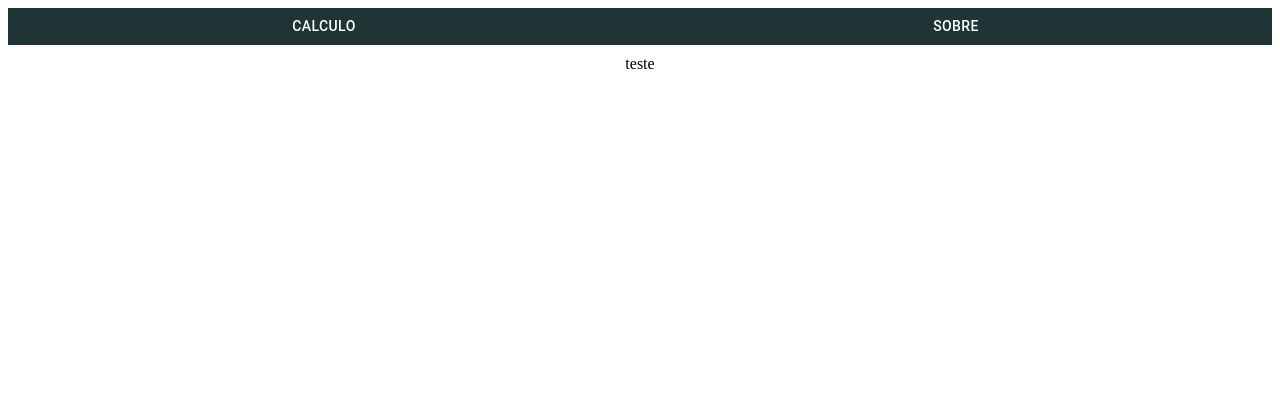
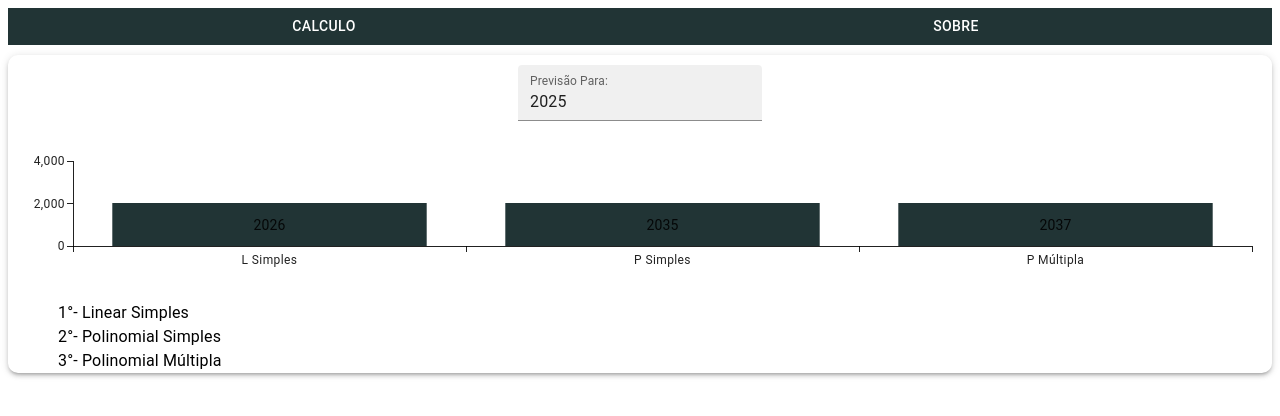
Before and after one commit to mateusaugust/inteligenciaDeNegocio, a React (Vite) app: page / in a window 1280 px wide. Shown: the top 416 px of the page. Built offline with nearby package versions, Linux system fonts and the light colour scheme.

Commit message:
feat: adição de ano e graficos com descrição

```diff
--- a/package.json
+++ b/package.json
@@ -13,6 +13,7 @@
     "@emotion/react": "^11.14.0",
     "@emotion/styled": "^11.14.0",
     "@mui/material": "^7.0.2",
+    "@mui/x-charts": "^8.3.0",
     "react": "^19.1.0",
     "react-dom": "^19.1.0",
     "react-icons": "^5.5.0"
--- a/src/Components/CalcView.tsx
+++ b/src/Components/CalcView.tsx
@@ -1,6 +1,52 @@
+import { Box, TextField, Typography } from "@mui/material";
+import { ChartContainer, ChartsXAxis, ChartsYAxis } from "@mui/x-charts";
+import { BarLabel, BarPlot } from "@mui/x-charts/BarChart";
+import { useState } from "react";
+
+export const CalcView = () => {
+
+    const [year, setYear] = useState<number>(2025);
+  return (
+    <Box
+      sx={{
+        boxShadow: 3,
+        width: "100%",
+        borderRadius: "10px",
+        display: "flex",
+        alignItems: "center",
+        flexDirection: "column",
+      }}
+    >
+      <Box sx={{ gap:'20px',padding: "10px", width:'100%', display:'flex', alignItems:'center', flexDirection:'column' }}>
+        <TextField id="filled-basic" label="Previsão Para:" variant="filled" onChange={(e)=>setYear(Number(e.target.value))} value={year}/>
+
+        <ChartContainer
+          xAxis={[{ scaleType: "band", data: ["L Simples", "P Simples", "P Múltipla"] }]}
+          series={[
+            {
+              type: "bar",
+              id: "base",
+              data: [year+1, year+5*2, year+6*2],
+            },
+          ]}
+          colors={['#213435']}
 
 
+        >
+          <BarPlot barLabel="value" slots={{ barLabel: BarLabel }} />
+          <ChartsXAxis />
+          <ChartsYAxis />
+        </ChartContainer>
 
-export const CalcView = () =>{
-    return(<>teste</>);
-}
+
+      </Box>
+      <Box sx={{width:'100%'}}>
+         <Typography sx={{paddingLeft:'50px'}}>
+            1°- Linear Simples <br/>
+            2°- Polinomial Simples<br/>
+            3°- Polinomial Múltipla
+        </Typography>
+      </Box>
+    </Box>
+  );
+};
```
Also changed, not shown: 1 other file (tests, documents, lock files or other folders).
